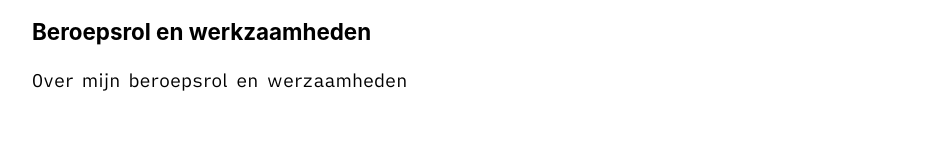
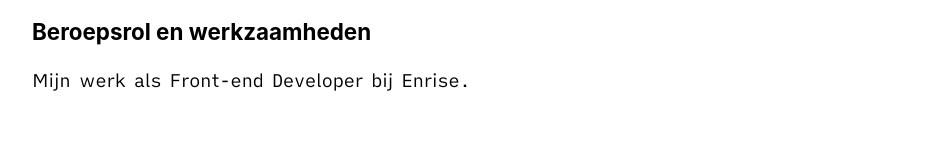
Before and after one commit to kriskuiper/stageboekje, an Eleventy site: page src/stageplan/beroepsrol-en-werkzaamheden.md in a window 1280 px wide. Shown: the top 160 px of the page, without its empty margins (164-1115 px from the left). Built offline with nearby package versions, Linux system fonts and the light colour scheme; Eleventy itself is replaced by a stand-in of ours; files that its build step writes are made by us from their sources.

Commit message:
feat(beroepsrol-en-werkzaamheden): alter description

```diff
--- a/src/stageplan/beroepsrol-en-werkzaamheden.md
+++ b/src/stageplan/beroepsrol-en-werkzaamheden.md
@@ -5,4 +5,4 @@ nameInTableOfContents: "Beroepsrol en werkzaamheden"
 tags: stageplan
 ---
 
-Over mijn beroepsrol en werzaamheden
+Mijn werk als Front-end Developer bij Enrise.
```
